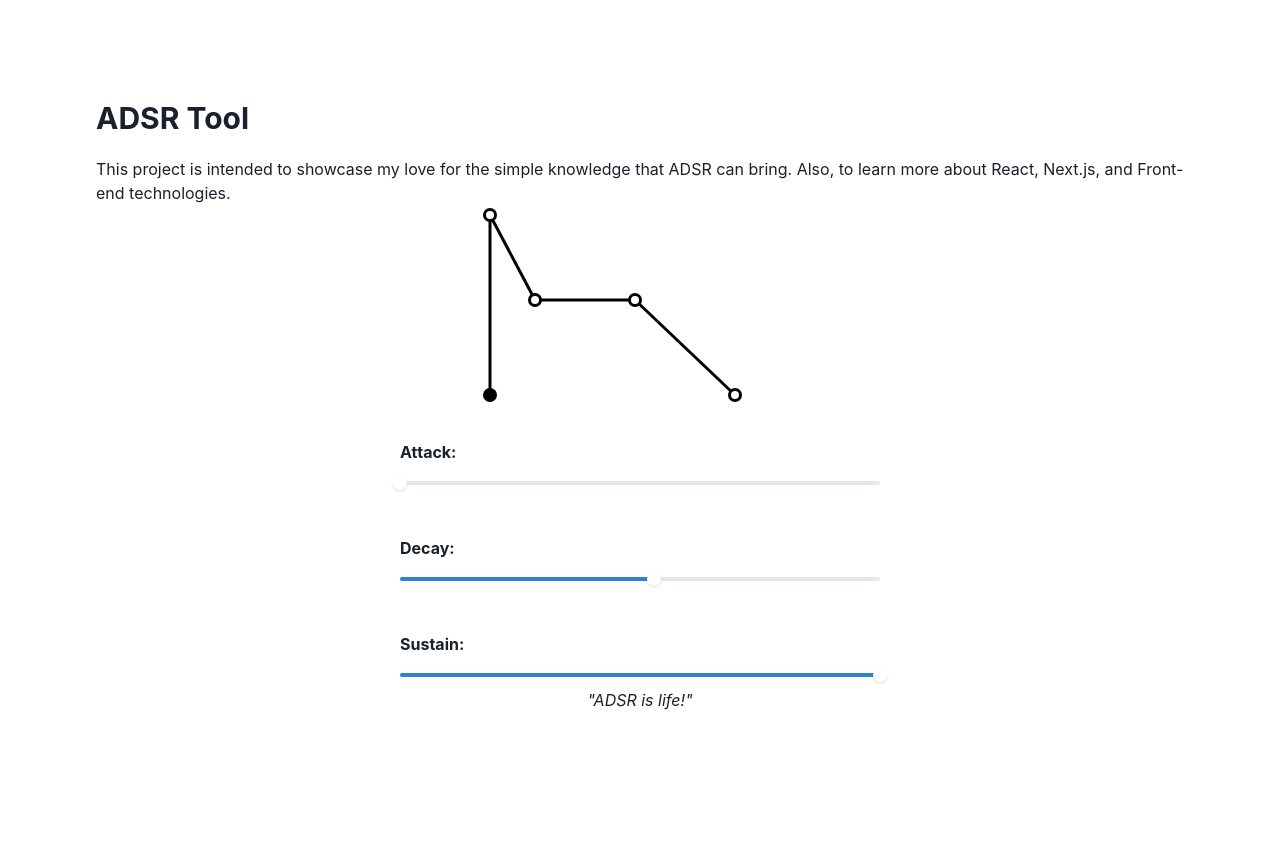
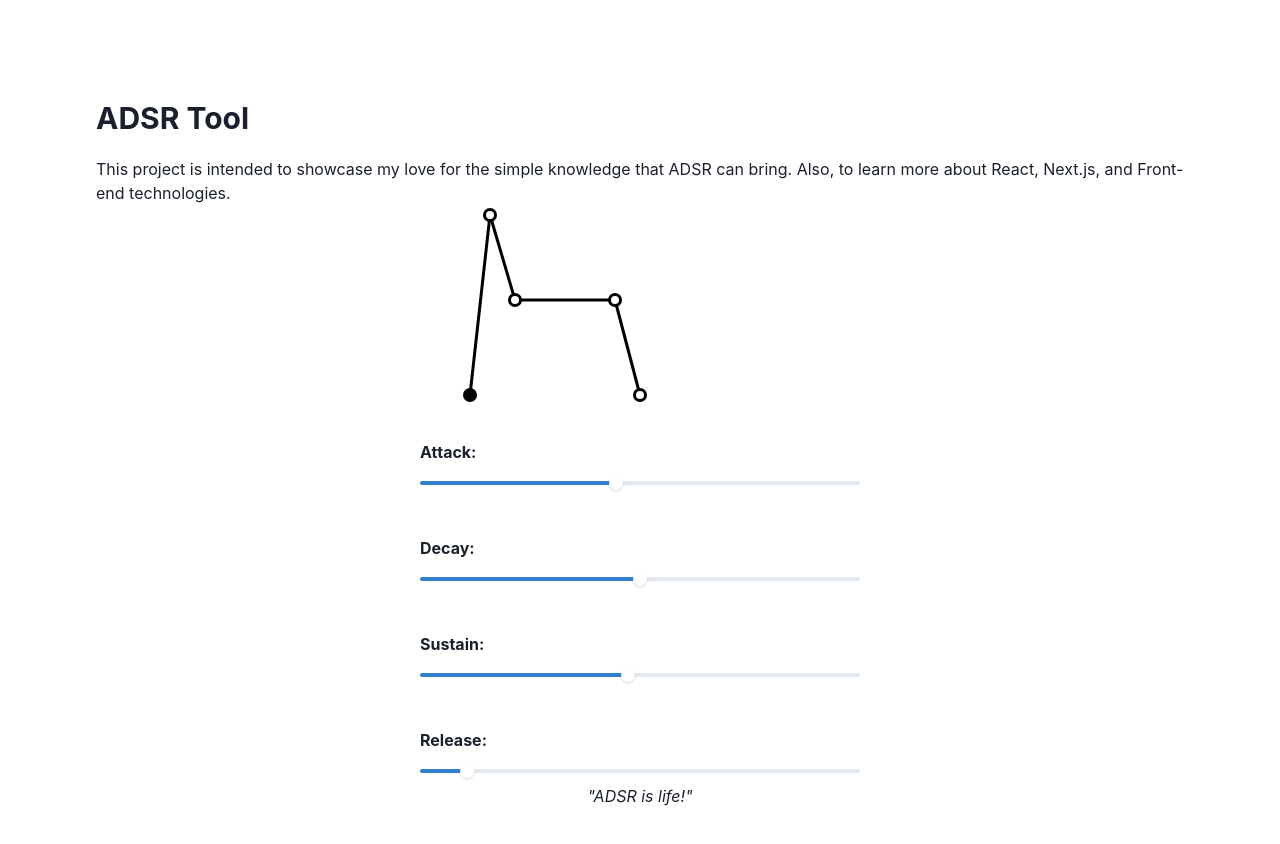
Before and after one commit to devonfox/env-app, a Next.js app: page / in a window 1280 px wide. Shown: the top 844 px of the page. Before the commit the page ends 808 px from the top, so only its background shows below. Built offline with nearby package versions, Linux system fonts and the light colour scheme.

Commit message:
working my way through param logic

```diff
--- a/src/components/ADSR.tsx
+++ b/src/components/ADSR.tsx
@@ -1,7 +1,7 @@
 import { animated, useSpring } from "@react-spring/web";
 import Point from "@/components/Point";
 import Line from "@/components/Line";
-import { useState } from "react";
+import { useEffect, useState } from "react";
 import EnvSlider from "@/components/Slider";
 import { Box } from "@chakra-ui/react";
 import { Text } from "@chakra-ui/react";
@@ -9,25 +9,33 @@ import { Text } from "@chakra-ui/react";
 const START_X = 10;
 const TOP_Y = 10;
 const BOTTOM_Y = 190;
+const MAX_WIDTH = 400;
+const MAX_HEIGHT = 200;
+const SUSTAIN_LENGTH = 100;
+const END: number = MAX_WIDTH - 10;
+
+const DEFAULT_STATE = {
+  attack: START_X + 20,
+  decay: 55,
+  sustain: 0.5 * BOTTOM_Y,
+  release: 180,
+};
 
 const ADSR = () => {
-  const [attack, setAttack] = useState(START_X);
-  const [decay, setDecay] = useState(55);
-  const [sustain, setSustain] = useState(0.5 * BOTTOM_Y);
+  const [attack, setAttack] = useState(DEFAULT_STATE.attack);
+  const [decay, setDecay] = useState(DEFAULT_STATE.decay);
+  const [sustain, setSustain] = useState(DEFAULT_STATE.sustain);
+  const [release, setRelease] = useState(DEFAULT_STATE.release);
 
   // These are the default constraints for the canvas
   // todo: add accessible svg constraints passed in as props
-
-  // todo: change these values when animated
-  const sustainRel: number = decay + 100;
-  const release: number = 100;
-  const end: number = sustainRel + release;
+  const sustainRel = decay + SUSTAIN_LENGTH;
 
   // todo: make slider values glue together when moving
   // look into use of react-spring here
   const attackSlider = (
     <EnvSlider
-      defaultValue={START_X}
+      defaultValue={DEFAULT_STATE.attack}
       min={START_X}
       max={decay}
       setValue={setAttack}
@@ -36,26 +44,35 @@ const ADSR = () => {
 
   const decaySlider = (
     <EnvSlider
-      defaultValue={55}
+      defaultValue={DEFAULT_STATE.decay}
       min={attack}
-      max={sustain}
+      max={release - SUSTAIN_LENGTH}
       setValue={setDecay}
     />
   );
 
   const sustainSlider = (
     <EnvSlider
-      defaultValue={START_X}
-      min={BOTTOM_Y}
-      max={TOP_Y}
+      defaultValue={DEFAULT_STATE.sustain}
+      min={TOP_Y}
+      max={BOTTOM_Y}
       setValue={setSustain}
+    />
+  );
+
+  const releaseSlider = (
+    <EnvSlider
+      defaultValue={DEFAULT_STATE.release}
+      min={sustainRel}
+      max={END}
+      setValue={setRelease}
     />
   );
 
   return (
     <>
-      <Box ml={20}>
-        <svg height={200} width={400}>
+      <Box ml={10}>
+        <svg height={MAX_HEIGHT} width={MAX_WIDTH}>
           {/*Static Starting Point*/}
           <Point x={START_X} y={BOTTOM_Y} isSolid />
 
@@ -69,17 +86,16 @@ const ADSR = () => {
           <Line start={[decay, sustain]} end={[sustainRel, sustain]} />
 
           {/*Release*/}
-          <Line
-            start={[sustainRel, sustain]}
-            end={[sustainRel + release, BOTTOM_Y]}
-          />
+          <Line start={[sustainRel, sustain]} end={[release, BOTTOM_Y]} />
 
           <Point x={attack} y={TOP_Y} />
           <Point x={decay} y={sustain} />
           <Point x={sustainRel} y={sustain} />
-          <Point x={end} y={BOTTOM_Y} />
+          <Point x={release} y={BOTTOM_Y} />
         </svg>
       </Box>
+
+      <Box>
         <Box mt={35}>
           <Text mb={2} fontWeight={"Bold"}>
             Attack:
@@ -98,6 +114,13 @@ const ADSR = () => {
           </Text>
           {sustainSlider}
         </Box>
+        <Box mt={10}>
+          <Text mb={2} fontWeight={"Bold"}>
+            Release:
+          </Text>
+          {releaseSlider}
+        </Box>
+      </Box>
     </>
   );
 };
```
Lines whose indentation alone changed are shown as unchanged.
